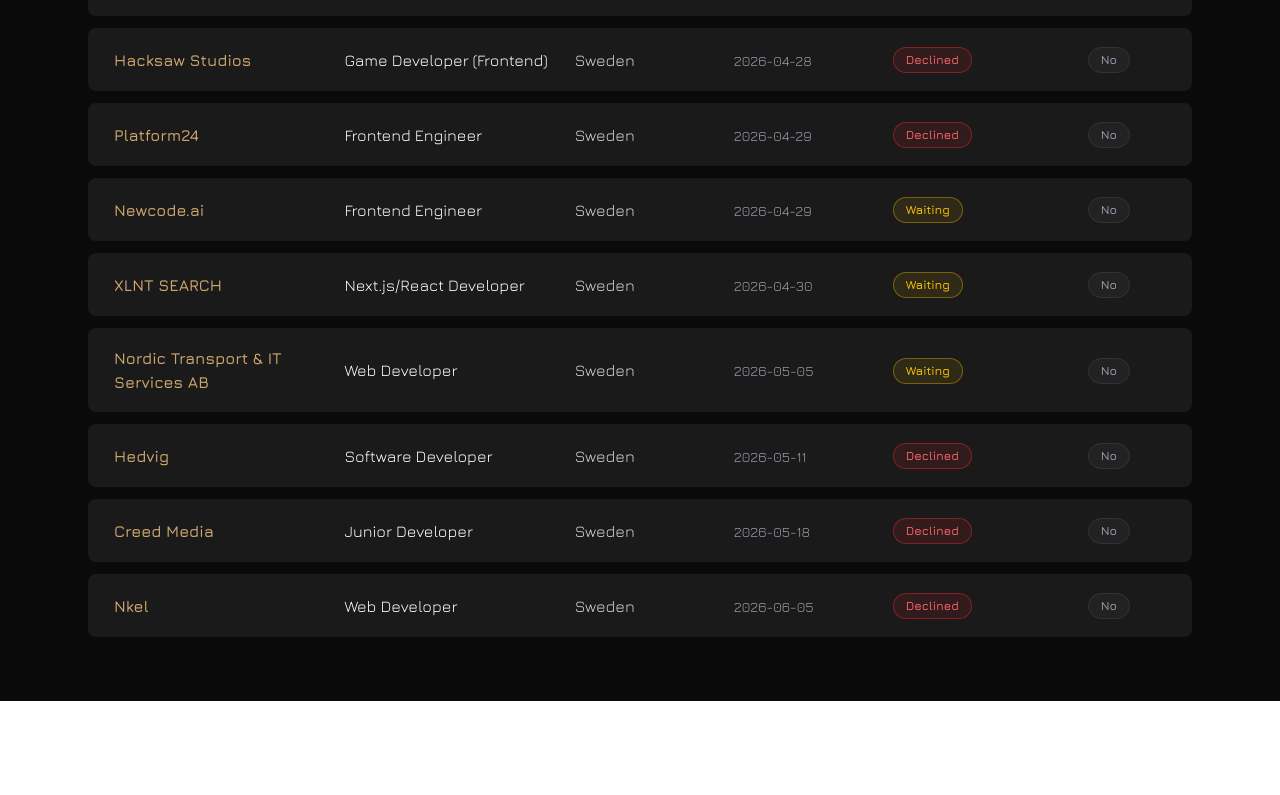
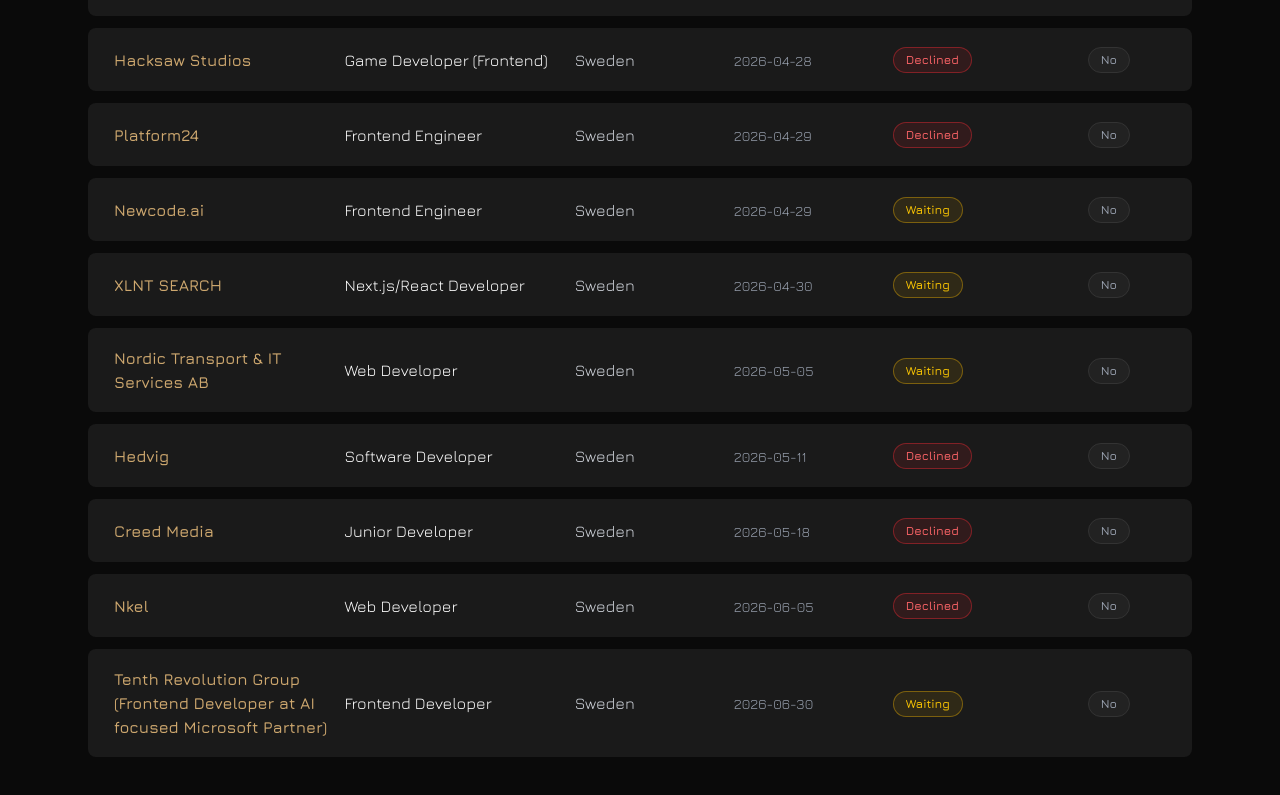
Before and after one commit to TobiasKjernell/portfolio, a React (Vite) app: page /worksearch in a window 1280 px wide. Shown: the part 441-1236 px from the top of the page. Before the commit the page ends 1142 px from the top, so only its background shows below. Built offline with nearby package versions, Linux system fonts and the light colour scheme.

Commit message:
update work search

```diff
--- a/src/pages/WorkSearchPage/index.tsx
+++ b/src/pages/WorkSearchPage/index.tsx
@@ -95,12 +95,21 @@
         interview: false,
     },
     {
-        id: 8,
+        id: 9,
         company: 'Nkel',
         workTitle: 'Web Developer',
         country: 'Sweden',
         appliedDate: '2026-06-05',
         status: 'Declined',
+        interview: false,
+    },
+    {
+        id: 10,
+        company: 'Tenth Revolution Group (Frontend Developer at AI focused Microsoft Partner)',
+        workTitle: 'Frontend Developer',
+        country: 'Sweden',
+        appliedDate: '2026-06-30',
+        status: 'Waiting',
         interview: false,
     },
 ]
```
